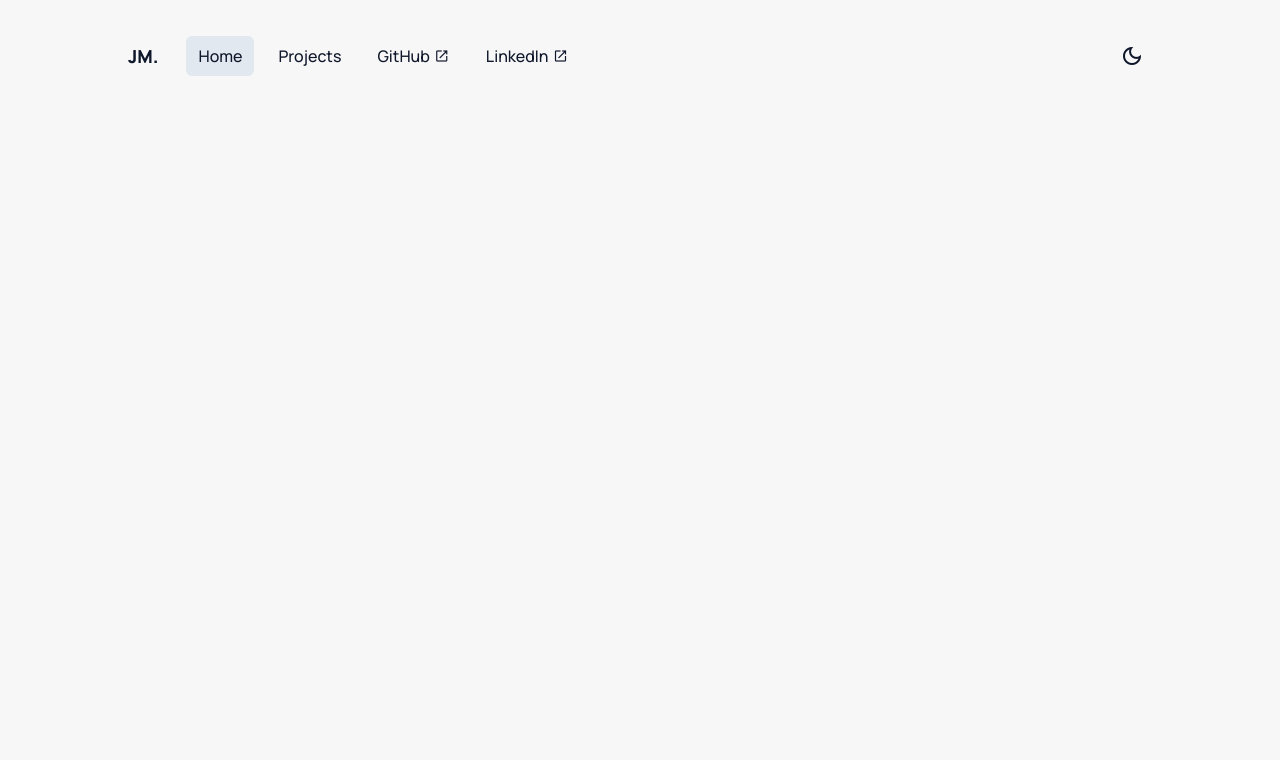
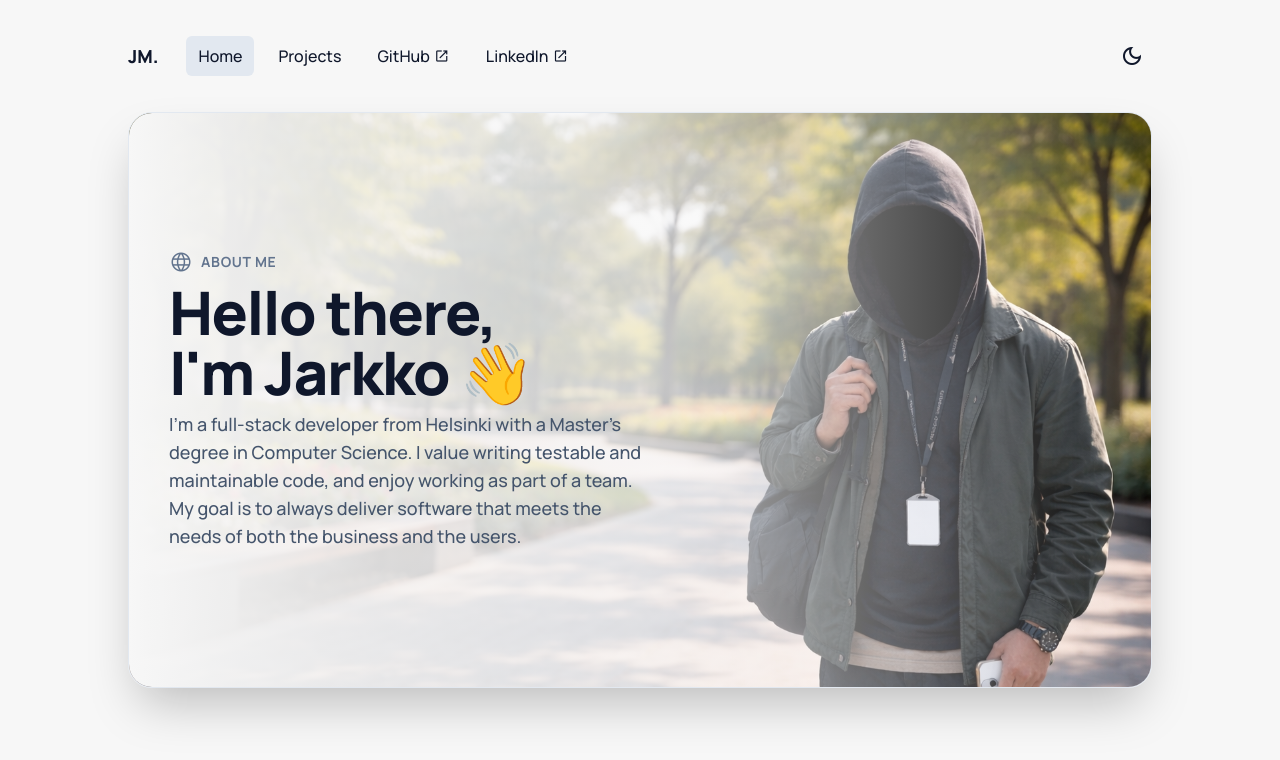
Before and after one commit to jarkmaen/portfolio, a React (Vite) app in the folder frontend/: page / in a window 1280 px wide. Shown: the top 760 px of the page. Built offline with nearby package versions, Linux system fonts and the light colour scheme.

Commit message:
added Hero component

```diff
--- a/frontend/index.html
+++ b/frontend/index.html
@@ -3,7 +3,7 @@
     <head>
         <link href="/src/style.css" rel="stylesheet" />
         <link
-            href="https://fonts.googleapis.com/css2?family=Material+Symbols+Outlined"
+            href="https://fonts.googleapis.com/css2?family=Material+Symbols+Outlined:opsz,wght,FILL,GRAD@20..48,100..700,0..1,-50..200"
             rel="stylesheet"
         />
         <meta charset="UTF-8" />
--- a/frontend/src/App.tsx
+++ b/frontend/src/App.tsx
@@ -1,10 +1,17 @@
 import Header from "./components/Header";
+import Home from "./components/Home";
+import { Route, Routes } from "react-router-dom";
 
 const App = () => {
     return (
         <div className="flex flex-col items-center">
             <div className="max-w-5xl w-full">
                 <Header />
+                <main>
+                    <Routes>
+                        <Route path="/" element={<Home />} />
+                    </Routes>
+                </main>
             </div>
         </div>
     );
--- /dev/null
+++ b/frontend/src/components/Hero.tsx
@@ -0,0 +1,34 @@
+import image from "../assets/images/image.png";
+
+const Hero = () => {
+    return (
+        <div className="aspect-video border border-light dark:border-dark overflow-hidden relative rounded-3xl shadow-2xl">
+            <div className="absolute inset-0">
+                <img className="object-cover" src={image} />
+                <div className="absolute bg-linear-to-r dark:from-dark dark:via-dark/75 from-light inset-0 to-transparent via-light/75" />
+            </div>
+            <div className="flex flex-col gap-2 h-full justify-center max-w-[55%] p-10 relative">
+                <div className="dark:text-slate-400 flex gap-2 items-center text-slate-500 text-sm">
+                    <span className="[font-variation-settings:'wght'300] material-symbols-outlined select-none">
+                        language
+                    </span>
+                    <span className="font-bold tracking-wider">ABOUT ME</span>
+                </div>
+                <h1 className="dark:text-white font-black text-6xl text-slate-900 tracking-tight">
+                    Hello there,
+                    <br />
+                    I'm Jarkko 👋
+                </h1>
+                <p className="dark:text-slate-300 font-medium text-lg text-slate-600">
+                    I'm a full-stack developer from Helsinki with a Master's
+                    degree in Computer Science. I value writing testable and
+                    maintainable code, and enjoy working as part of a team. My
+                    goal is to always deliver software that meets the needs of
+                    both the business and the users.
+                </p>
+            </div>
+        </div>
+    );
+};
+
+export default Hero;
--- /dev/null
+++ b/frontend/src/components/Home.tsx
@@ -0,0 +1,11 @@
+import Hero from "./Hero";
+
+const Home = () => {
+    return (
+        <>
+            <Hero />
+        </>
+    );
+};
+
+export default Home;
--- a/frontend/src/style.css
+++ b/frontend/src/style.css
@@ -13,5 +13,7 @@
 @theme {
     --background-color-dark: #0a0a0a;
     --background-color-light: #f7f7f7;
+    --border-color-dark: #27272a;
+    --border-color-light: #e2e8f0;
     --font-manrope: "Manrope", sans-serif;
 }
```
Also changed, not shown: frontend/src/assets/images/image.png (added).
